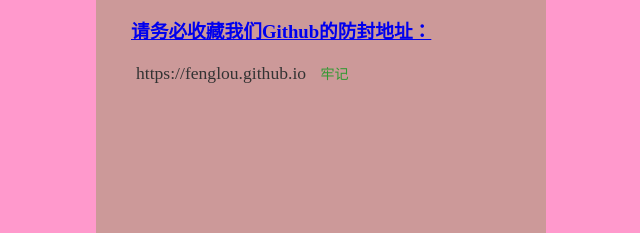
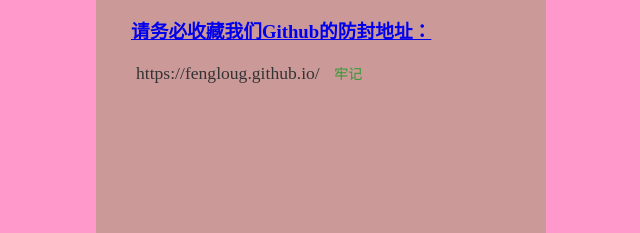
Before and after one commit to fengloug/fengloug.github.io, a plain HTML site: page index.html in a window 1280 px wide. Shown: the part 342-575 px from the top of the page, 319-959 px from the left. Drawn offline with Linux system fonts and the light colour scheme.

Commit message:
Update index.html

```diff
--- a/index.html
+++ b/index.html
@@ -66,7 +66,7 @@
                 <ul>
                     <li>
                         <a href="https://fenglou.github.io">
-                            https://fenglou.github.io
+                            https://fengloug.github.io/
                         </a>
                         <small><time>牢记</time></small>
                     </li>
```
